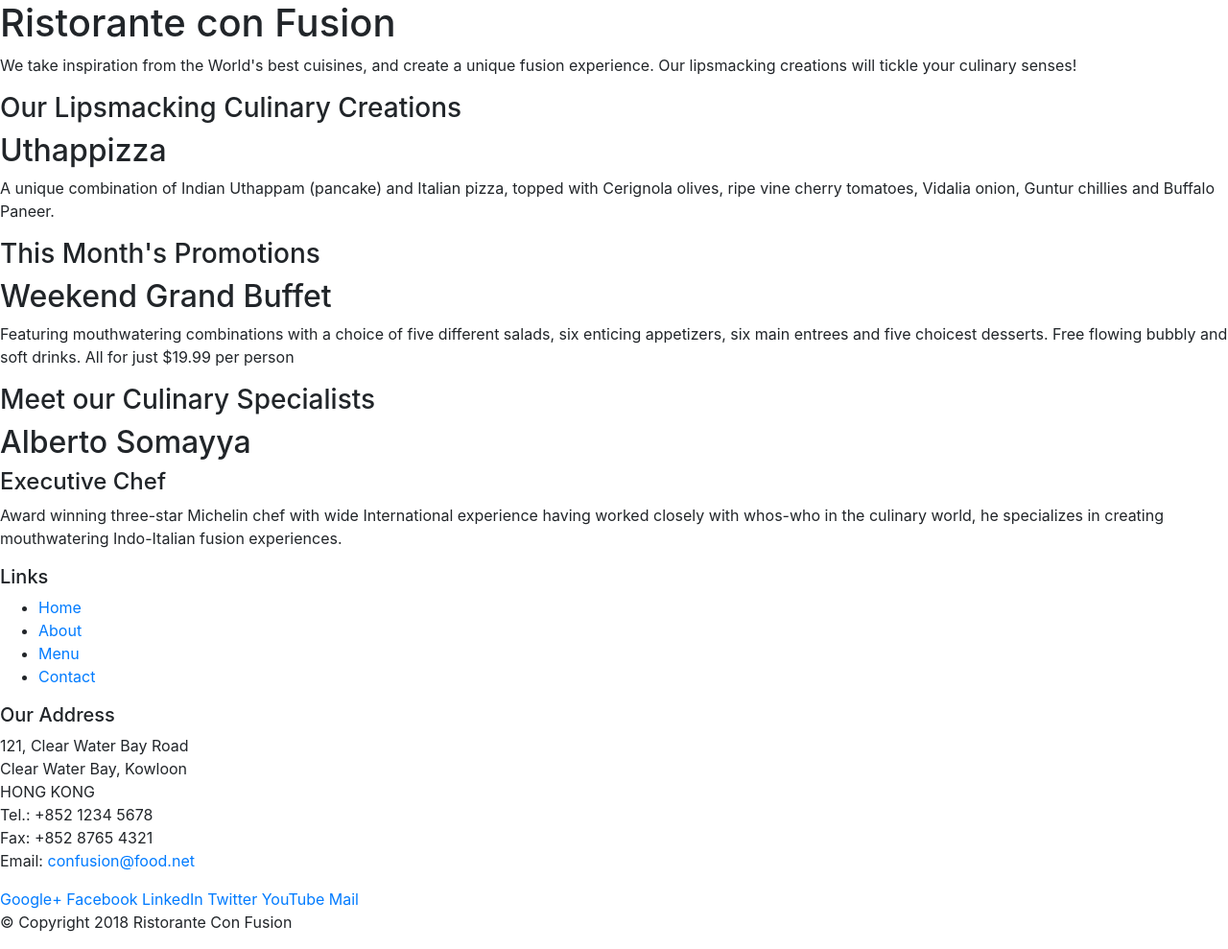
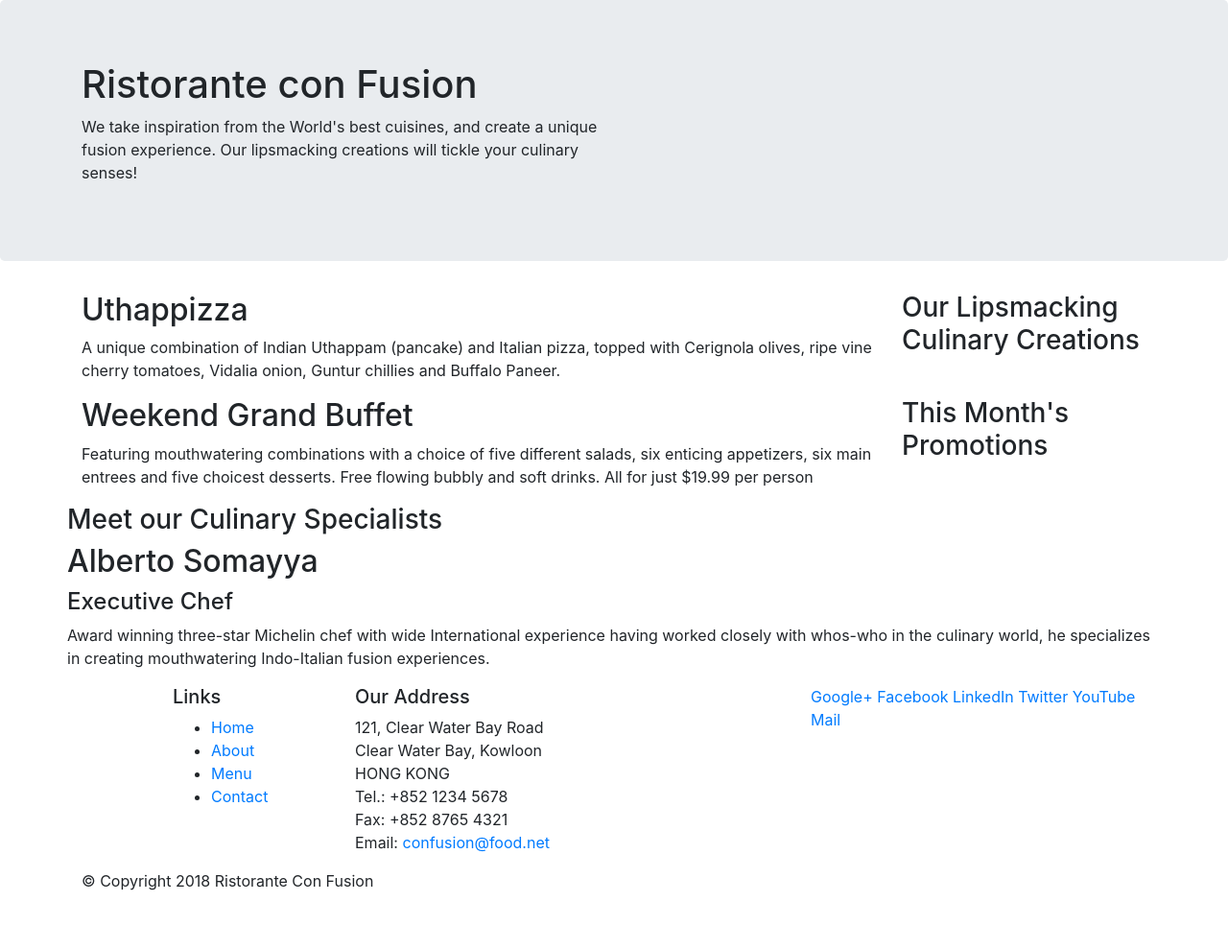
Before and after one commit to Ejikson/conFusion, a website: page index.html in a window 1280 px wide. Shown: the whole page at 96% size. After the commit the page ends 946 px from the top, so only its background shows below. Drawn offline with nearby package versions, Linux system fonts and the light colour scheme.

Commit message:
Bootstrap Grid Part One.

```diff
--- a/index.html
+++ b/index.html
@@ -14,42 +14,42 @@
 
 <body>
 
-    <header>
-        <div>
-            <div>
-                <div>
+    <header class="jumbotron">
+        <div class="container">
+            <div class="row">
+                <div class="col-12 col-sm-6">
                     <h1>Ristorante con Fusion</h1>
                     <p>We take inspiration from the World's best cuisines, and create a unique fusion experience. Our lipsmacking creations will tickle your culinary senses!</p>
                 </div>
-                <div>
+                <div class="col-12 col-sm">
                 </div>
             </div>
         </div>
     </header>
 
-    <div>
-        <div>
-            <div>
+    <div class="container">
+        <div class="row">
+            <div class="col-12 col-sm-4 order-sm-last col-md-3">
                 <h3>Our Lipsmacking Culinary Creations</h3>
             </div>
-            <div>
+            <div class="col col-sm order-sm-first col-md">
                 <h2>Uthappizza</h2>
                 <p>A unique combination of Indian Uthappam (pancake) and Italian pizza, topped with Cerignola olives, ripe vine cherry tomatoes, Vidalia onion, Guntur chillies and Buffalo Paneer.</p>
             </div>
         </div>
 
 
-        <div>
-            <div>
+        <div class="row">
+            <div class="col-12 col-sm-4 order-sm-last col-md-3">
                 <h3>This Month's Promotions</h3>
             </div>
-            <div>
+            <div class="col col-sm order-sm-first col-md">
                 <h2>Weekend Grand Buffet</h2>
                 <p>Featuring mouthwatering combinations with a choice of five different salads, six enticing appetizers, six main entrees and five choicest desserts. Free flowing bubbly and soft drinks. All for just $19.99 per person </p>
             </div>
         </div>
 
-        <div>
+        <div class="row">
             <div>
                 <h3>Meet our Culinary Specialists</h3>
             </div>
@@ -62,9 +62,9 @@
     </div>
 
     <footer>
-        <div>
-            <div>
-                <div>
+        <div class="container">
+            <div class="row">
+                <div class="col-4 offset-1 col-sm-2">
                     <h5>Links</h5>
                     <ul>
                         <li><a href="#">Home</a></li>
@@ -73,7 +73,7 @@
                         <li><a href="#">Contact</a></li>
                     </ul>
                 </div>
-                <div>
+                <div class="col-7 col-sm-5">
                     <h5>Our Address</h5>
                     <address>
 		              121, Clear Water Bay Road<br>
@@ -84,7 +84,7 @@
 		              Email: <a href="mailto:confusion@food.net">confusion@food.net</a>
 		           </address>
                 </div>
-                <div>
+                <div class="col-12 col-sm-4">
                     <div>
                         <a href="http://google.com/+">Google+</a>
                         <a href="http://www.facebook.com/profile.php?id=">Facebook</a>
@@ -95,8 +95,8 @@
                     </div>
                 </div>
            </div>
-           <div>
-                <div>
+           <div class="row">
+                <div class="col-auto">
                     <p>© Copyright 2018 Ristorante Con Fusion</p>
                 </div>
            </div>
```
